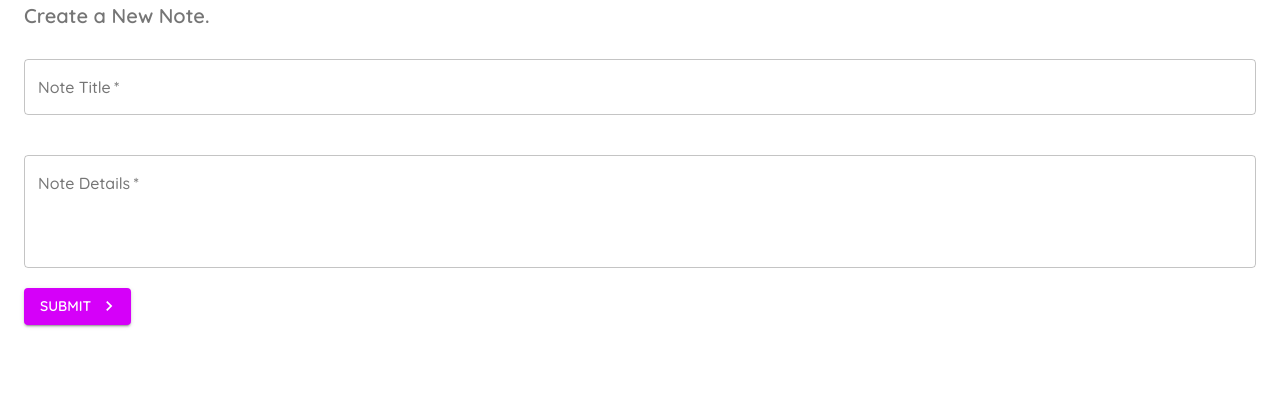
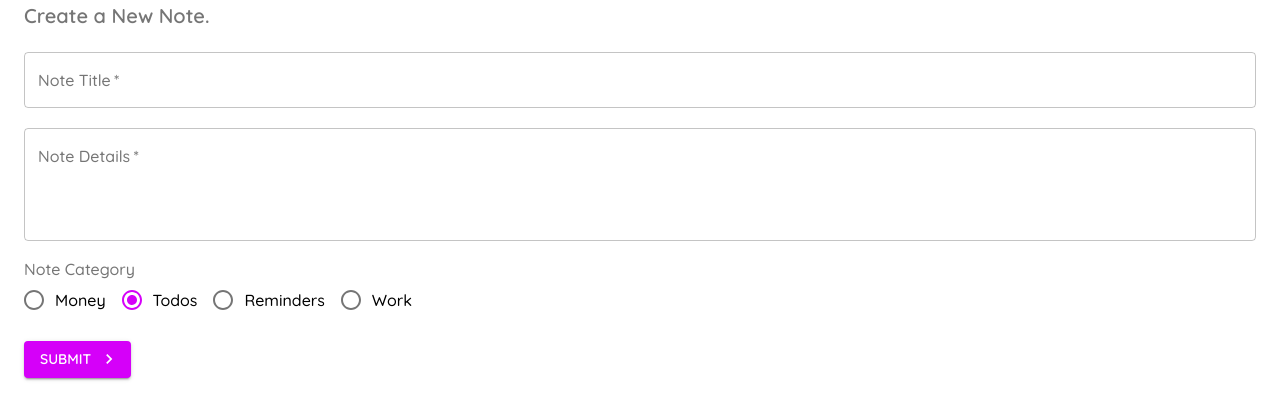
Before and after one commit to rakeshpkodagali/material-ui-react, a React (Create React App) app: page /create in a window 1280 px wide. Shown: the top 420 px of the page. Built offline with nearby package versions, Linux system fonts and the light colour scheme.

Commit message:
work on complete mui form

```diff
--- a/src/pages/Create.js
+++ b/src/pages/Create.js
@@ -3,12 +3,20 @@
 import Container from "@material-ui/core/Container";
 import Typography from "@material-ui/core/Typography";
 import KeyboardArrowRightIcon from "@material-ui/icons/KeyboardArrowRight";
-import { TextField } from "@material-ui/core";
-import { makeStyles } from "@material-ui/core";
+import {
+  makeStyles,
+  TextField,
+  Radio,
+  RadioGroup,
+  FormControlLabel,
+  FormLabel,
+  FormControl,
+} from "@material-ui/core";
 
 const useStyles = makeStyles({
   field: {
     margin: "20px 0",
+    display: "block",
   },
 });
 
@@ -17,17 +25,19 @@
   const [details, setDetails] = useState("");
   const [titleError, setTitleError] = useState(false);
   const [detailsError, setDetailsError] = useState(false);
+  const [category, setCategory] = useState("todos");
   const classes = useStyles();
 
   const handleSubmit = (e) => {
     e.preventDefault();
+
     setTitleError(false);
     setDetailsError(false);
 
     if (!title) setTitleError(true);
     if (!details) setDetailsError(true);
 
-    if (title && details) console.log(title, details);
+    if (title && details) console.log(title, details, category);
   };
 
   return (
@@ -64,6 +74,23 @@
           error={detailsError}
           onChange={(e) => setDetails(e.target.value)}
         />
+        <FormControl className={classes.field}>
+          <FormLabel color="secondary">Note Category</FormLabel>
+          <RadioGroup
+            value={category}
+            onChange={(e) => setCategory(e.target.value)}
+            row
+          >
+            <FormControlLabel control={<Radio />} label="Money" value="money" />
+            <FormControlLabel control={<Radio />} label="Todos" value="todos" />
+            <FormControlLabel
+              control={<Radio />}
+              label="Reminders"
+              value="reminders"
+            />
+            <FormControlLabel control={<Radio />} label="Work" value="work" />
+          </RadioGroup>
+        </FormControl>
         <Button
           color="secondary"
           variant="contained"
```
